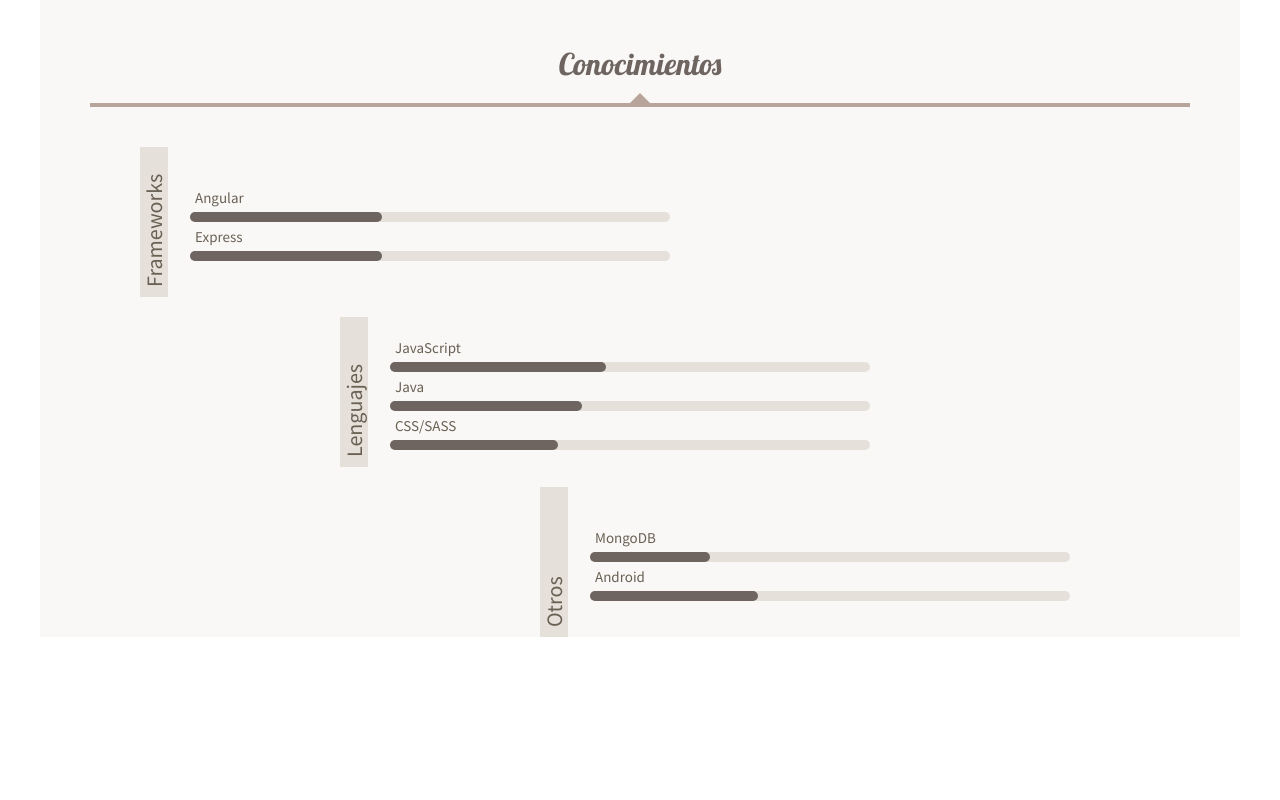
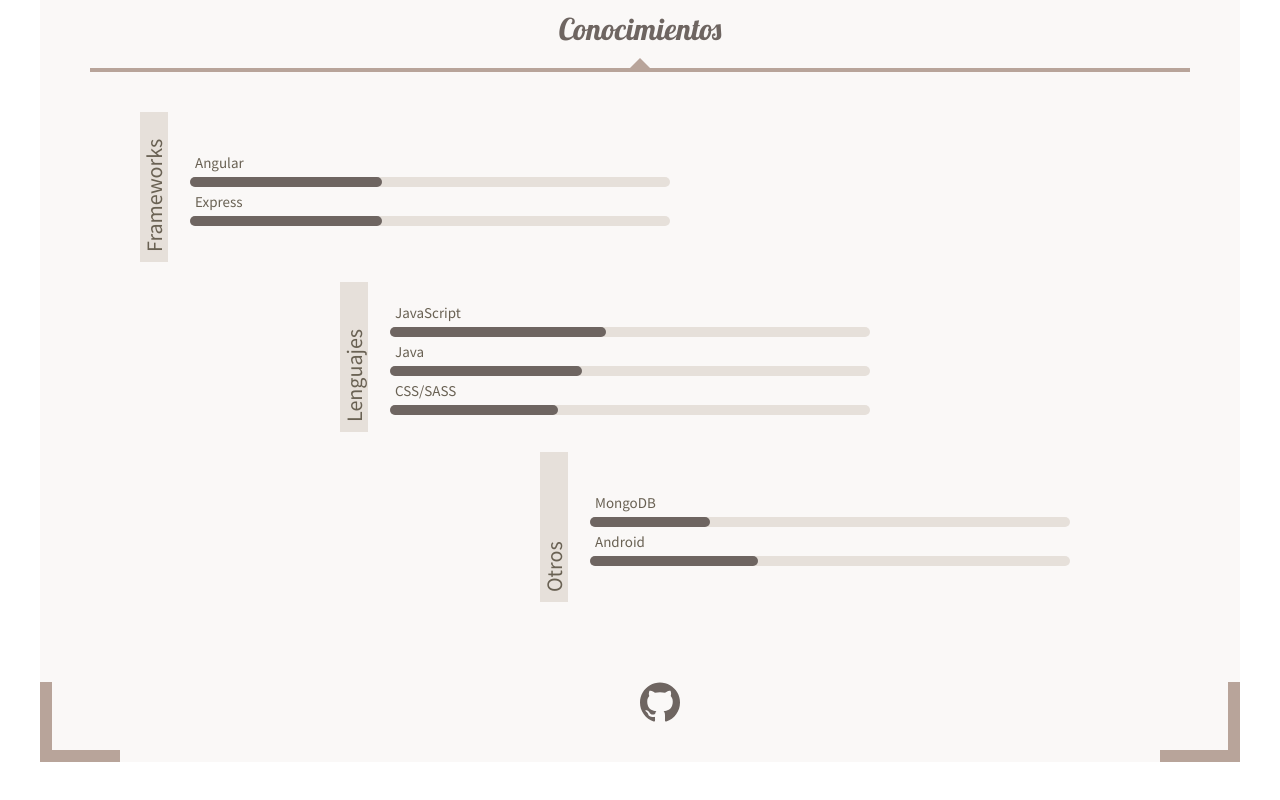
Before and after one commit to davidblj/curriculum_vitae, a website: page cv.html in a window 1280 px wide. Shown: the part 1206-2006 px from the top of the page. Before the commit the page ends 1863 px from the top, so only its background shows below. Drawn offline with Linux system fonts and the light colour scheme; a web font is replaced by a local one.

Commit message:
agregar footer

```diff
--- a/cv.html
+++ b/cv.html
@@ -208,8 +208,14 @@
       </div>
 
       <div class="footer">
+        <div class="corner corner_position_bottom_left">
+        </div>
 
 
+        <a href="https://github.com/davidblj/cv"><img src="assets/github-logo.svg"/></a>
+
+        <div class="corner corner_position_bottom_right">
+        </div>
       </div>
 
     </div>
--- a/scss/abstracts/_mixins.scss
+++ b/scss/abstracts/_mixins.scss
@@ -4,3 +4,10 @@
   left: 50%;
   transform: translateX(-50%);
 }
+
+@mixin center-alignment {
+
+  top: 50%;
+  left: 50%;
+  transform: translateX(-50,-50%);
+}
--- a/scss/components/_chart.scss
+++ b/scss/components/_chart.scss
@@ -5,9 +5,12 @@ $graph-width: 50rem;
 
 .chart {
 
-  margin-bottom: 2rem;
   position: relative;
   height: $category-width;
+
+  &:not(:last-child) {
+    margin-bottom: 2rem;
+  }
 
   &__category {
 
--- a/scss/components/_corner.scss
+++ b/scss/components/_corner.scss
@@ -21,4 +21,18 @@ $corner-width: 1.2rem;
     border-right: $corner-width solid $color-primary;
     border-top: $corner-width solid $color-primary;
   }
+
+  &_position_bottom_left {
+    bottom: 0;
+    left: 0;
+    border-left: $corner-width solid $color-primary;
+    border-bottom: $corner-width solid $color-primary;
+  }
+
+  &_position_bottom_right {
+    bottom: 0;
+    right: 0;
+    border-right: $corner-width solid $color-primary;
+    border-bottom: $corner-width solid $color-primary;
+  }
 }
--- a/scss/components/_record.scss
+++ b/scss/components/_record.scss
@@ -10,7 +10,7 @@
 
   &__item {
 
-    margin: 3rem 0;
+    margin-top: 2.5rem;
     position: relative;
     background: $white;
     border: 5px solid $color-tertiary;
--- a/scss/pages/_vitae.scss
+++ b/scss/pages/_vitae.scss
@@ -45,5 +45,17 @@
 
 .footer {
 
+  background: $color-secondary-light-2;
+  position: relative;
+  height: 16rem;
+  margin-bottom: 7rem;
 
+  a {
+    position: absolute;
+    @include center-alignment;
+  }
+
+  img {
+    height: 4rem;
+  }
 }
```
Also changed, not shown: assets/github-logo.svg (added), css/style.css.
